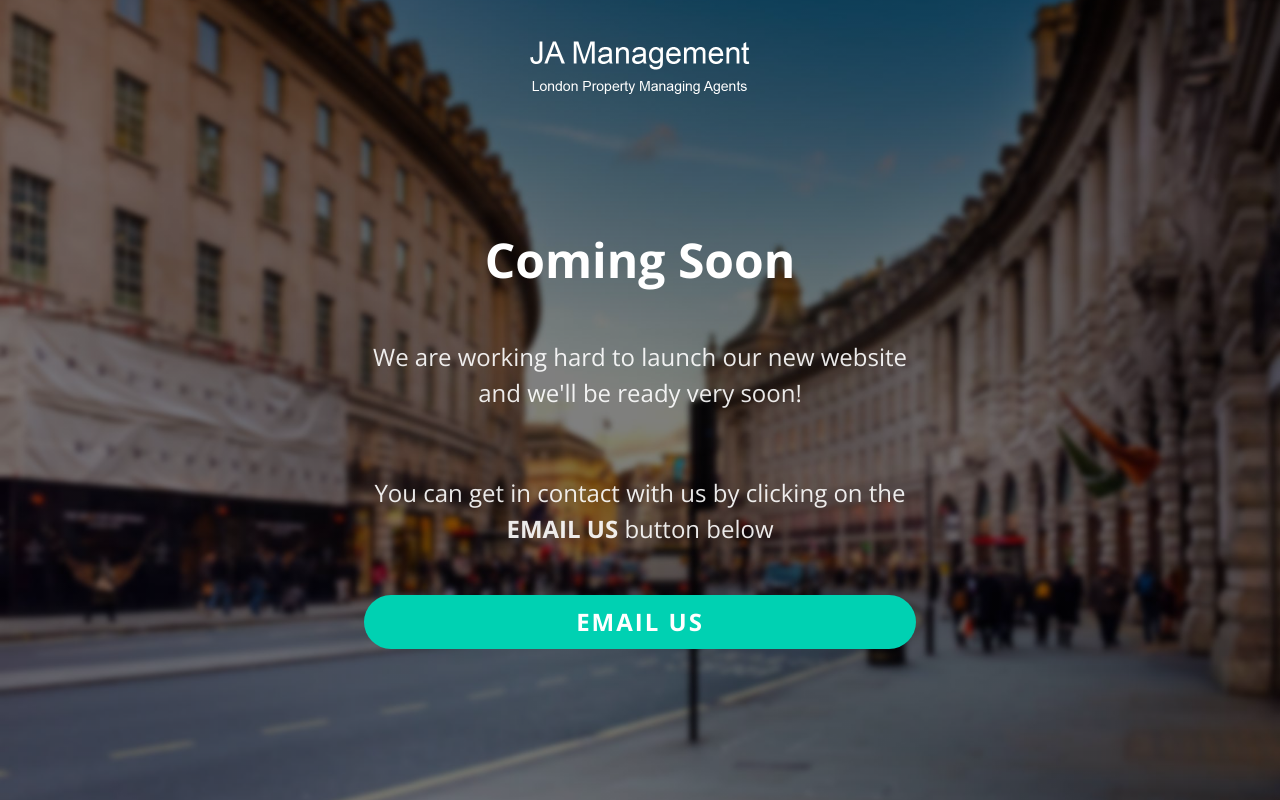
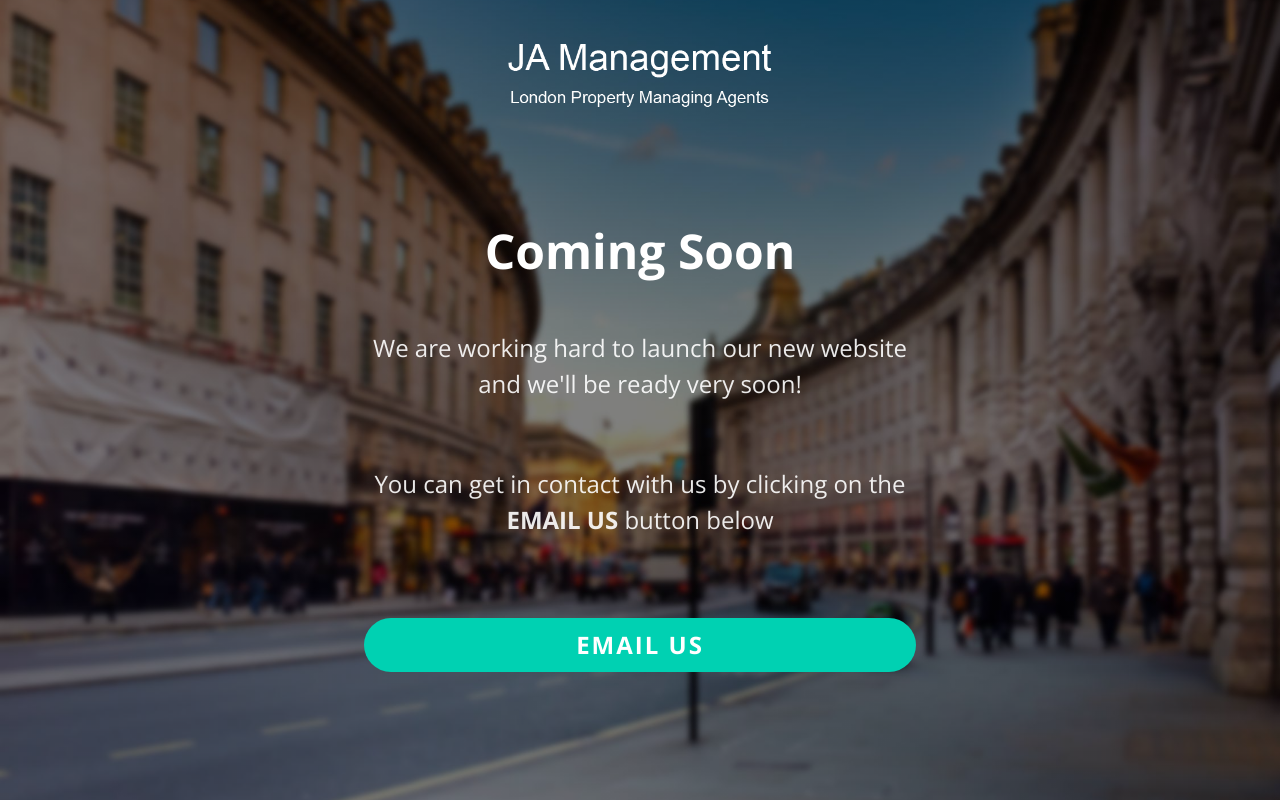
Before and after one commit to eyecandy91/landing, a plain HTML site: page index.html in a window 1280 px wide. Drawn offline with nearby package versions, Linux system fonts and the light colour scheme.

Commit message:
logo size increase

```diff
--- a/landing.css
+++ b/landing.css
@@ -21,7 +21,7 @@ html,body {
   margin-bottom: 0;
 }
 .hero .subtitle + .subtitle {
-  padding-bottom: 3rem;
+  padding-bottom: 5rem;
   /* padding-top: 0; */
   line-height: 1.5;
 }
@@ -32,7 +32,7 @@ html,body {
 
 .navbar img {
   width: 100%;
-  max-width: 250px;
+  max-width: 300px;
   position: relative;
   top: 30px;
 }
```
